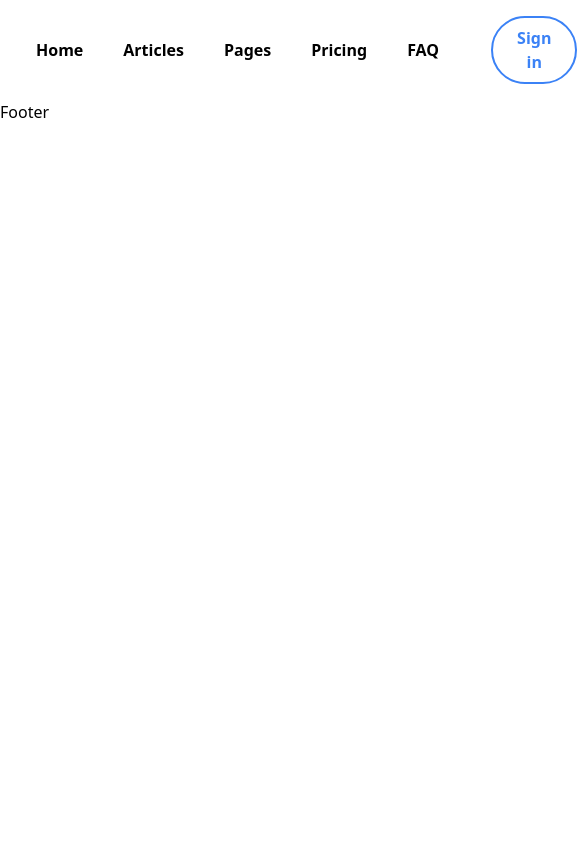
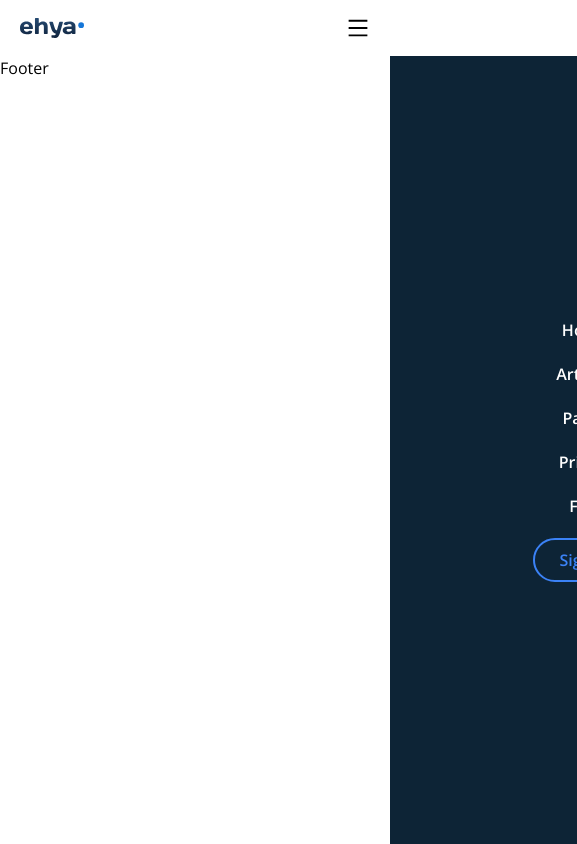
Before and after one commit to TejasSathe010/TechLitHub, a React (Create React App) app in the folder client/: page / in a window 390 px wide. Shown: the whole page, 577 px wide, since content can reach past the window. Built offline with nearby package versions, Linux system fonts and the light colour scheme; the HTML template or start-up script is replaced by a standard one.

Commit message:
Add responsive menu

```diff
--- a/client/package.json
+++ b/client/package.json
@@ -8,6 +8,9 @@
     "@testing-library/user-event": "^13.5.0",
     "react": "^18.2.0",
     "react-dom": "^18.2.0",
+    "react-icons": "^4.12.0",
+    "react-redux": "^9.0.4",
+    "react-router-dom": "^6.0.0-beta.0",
     "react-scripts": "5.0.1",
     "web-vitals": "^2.1.4"
   },
--- a/client/src/App.js
+++ b/client/src/App.js
@@ -3,7 +3,7 @@
 
 function App() {
   return (
-    <div className="App">
+    <div className="App font-opensans ">
       <HomePage />
     </div>
   );
--- a/client/src/components/Header.jsx
+++ b/client/src/components/Header.jsx
@@ -1,5 +1,6 @@
-import React from 'react';
+import React, { useState } from 'react';
 import { images } from '../constants';
+import { AiOutlineMenu, AiOutlineClose } from 'react-icons/ai';
 
 const navItemsInfo = [
   { "name": "Home" },
@@ -19,23 +20,40 @@
 };
 
 const Header = () => {
+  const [navIsVisible, setNavIsVisible] = useState(false);
+
+  const navVisibilityHandler = () => {
+    setNavIsVisible((currentState) => {
+      return !currentState;
+    });
+  };
+
   return (
     <section>
-      <header className='container mx-auto px-5 flex justify-between py-4 items-center'>
+      <header className="container mx-auto px-5 flex justify-between py-4 items-center">
         <div>
-          <img src={images.Logo} alt="Logo" />
+          <img className="w-16" src={images.Logo} alt="Logo" />
         </div>
-        <div className='flex gap-x-9 items-center'>
-          <ul className='flex gap-x-2 font-semibold'>
-            { navItemsInfo.map((item) => (
+        <div className='lg:hidden  z-50'>{ navIsVisible ?
+            (<AiOutlineClose className='w-6 h-6' onClick={navVisibilityHandler} />) :
+            (<AiOutlineMenu className='w-6 h-6' onClick={navVisibilityHandler} />) }</div>
+        <div
+          className={`${
+            navIsVisible ? "right-0" : "-right-full"
+          } transition-all duration-300 mt-[56px] lg:mt-0 bg-dark-hard lg:bg-transparent z-[49] flex flex-col w-full lg:w-auto justify-center lg:justify-end lg:flex-row fixed top-0 bottom-0 lg:static gap-x-9 items-center`}
+        >
+          <ul className="text-white items-center gap-y-5 lg:text-dark-soft flex flex-col lg:flex-row gap-x-2 font-semibold">
+            {navItemsInfo.map((item) => (
               <NavItem key={item.name} name={item.name} />
-            )) }
+            ))}
           </ul>
-          <button className='border-2 border-blue-500 px-6 py-2 rounded-full text-blue-500 font-semibold hover:bg-blue-500 hover:text-white transition-all duration-300'>Sign in</button>
+          <button className="mt-5 lg:mt-0 border-2 border-blue-500 px-6 py-2 rounded-full text-blue-500 font-semibold hover:bg-blue-500 hover:text-white transition-all duration-300">
+            Sign in
+          </button>
         </div>
       </header>
     </section>
-  )
+  );
 }
 
 export default Header;
```
Also changed, not shown: 1 other file (tests, documents, lock files or other folders).
